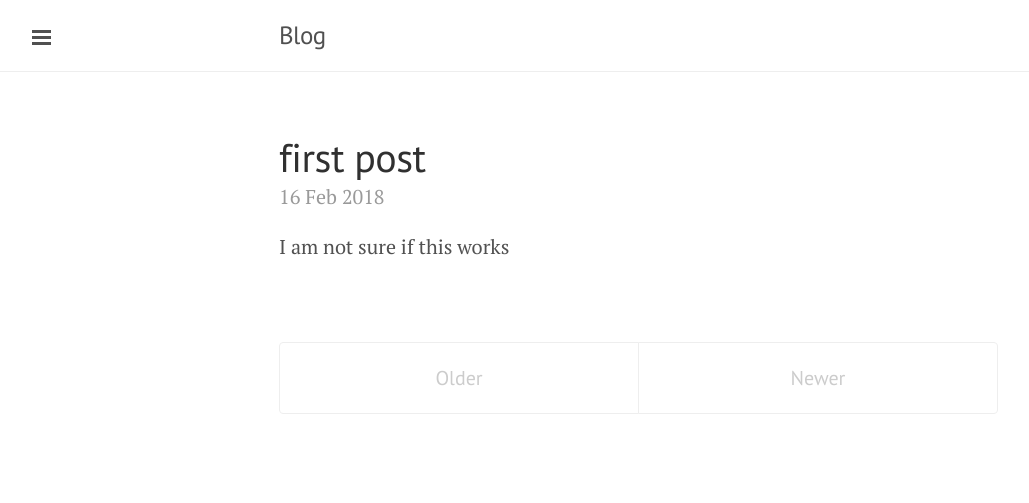
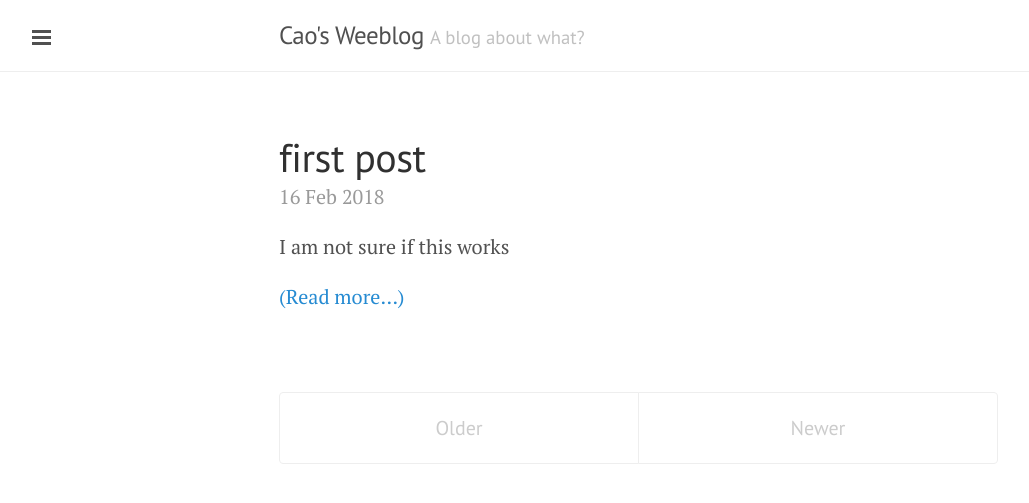
Before and after one commit to Oreki47/Oreki47.github.io, a Jekyll site: the page built from index.html, in a window 1280 px wide. Shown: the top 503 px of the page, without its empty margins (1-1030 px from the left). Built offline with Jekyll 4.4.1, drawn with Linux system fonts in a browser that asks for light colours; Markdown is read by kramdown in place of the engine named in the settings; the list of posts is cut into pages by our own code.

Commit message:
minor twist

```diff
--- a/_config.yml
+++ b/_config.yml
@@ -5,15 +5,22 @@ pygments:         true
 # Permalinks
 permalink:        pretty
 
+# Use of `relative_permalinks` ensures post links from the index work properly.
+permalink:           /:year/:month/:day/:title/
+
+
 # Setup
-title:            Blog
-tagline:
-description:      'This is Zhiyuan Cao'
+title:            "Cao's Weeblog"
+name:             "Cao's Weeblog"
+tagline:          "A blog about what?"
+description:      "This guy is a weeb"
+url:              "https://oreki47.github.io"
+paginate:         5
+
+# About
+author:
+name:             "Zhiyuan Cao"
 url:
-
-author:
-  name:
-  url:
 
 paginate:         5
 
--- a/index.html
+++ b/index.html
@@ -13,7 +13,7 @@ layout: default
 
     <span class="post-date">{{ post.date | date_to_string }}</span>
 
-    {{ post.content }}
+    {{ post.excerpt }} <a href="{{ post.url }}">(Read more...)</a>
   </div>
   {% endfor %}
 </div>
```
